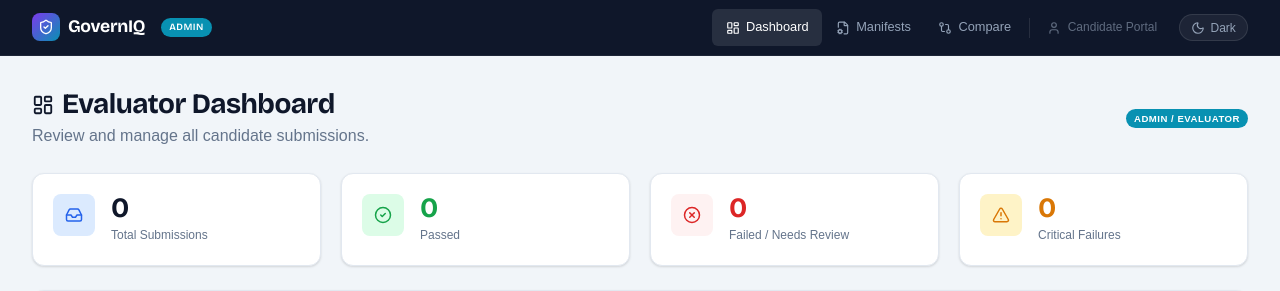
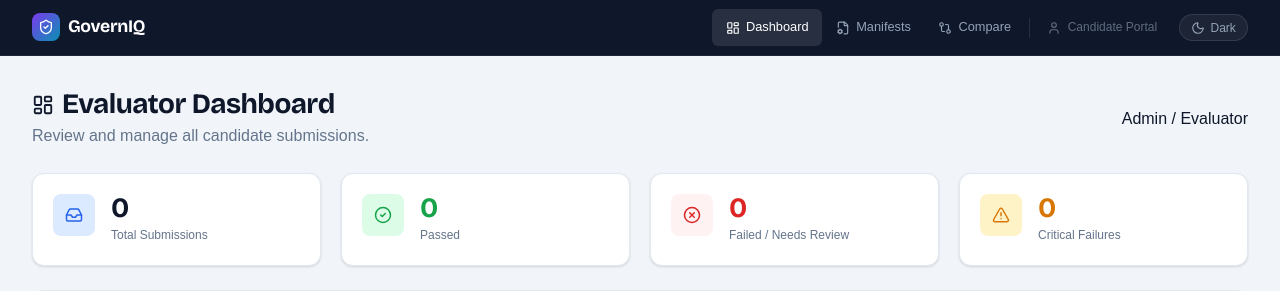
Before and after one commit to Lonewolf-coder/EvalAutomaton, a FastAPI app: page /admin/ in a window 1280 px wide. Shown: the top 291 px of the page. Run offline with FastAPI, Linux system fonts and the light colour scheme; some web fonts are replaced.

Commit message:
fix: remove portal badge pills from nav — don't match aesthetic

```diff
--- a/src/governiq/templates/base.html
+++ b/src/governiq/templates/base.html
@@ -177,10 +177,6 @@
         .topnav-links a:hover { color: var(--nav-active); background: rgba(255,255,255,0.06); }
         .topnav-links a.active { color: var(--nav-active); background: rgba(255,255,255,0.1); }
         .topnav-divider { width: 1px; height: 20px; background: rgba(255,255,255,0.1); margin: 0 .25rem; }
-
-        .portal-badge { font-size: .6rem; padding: 2px 8px; border-radius: 20px; font-weight: 600; text-transform: uppercase; letter-spacing: .5px; margin-left: .5rem; }
-        .portal-badge--admin     { background: var(--accent); color: #fff; }
-        .portal-badge--candidate { background: var(--primary); color: #fff; }
 
         /* ---- Theme Toggle ---- */
         .theme-toggle {
@@ -503,11 +499,6 @@
         <div class="topnav-brand">
             <div class="brand-icon"><i data-lucide="shield-check" style="width:16px;height:16px;"></i></div>
             GovernIQ
-            {% if portal == 'candidate' %}
-            <span class="portal-badge portal-badge--candidate" style="margin-left:.5rem;">Candidate</span>
-            {% elif portal == 'admin' %}
-            <span class="portal-badge portal-badge--admin" style="margin-left:.5rem;">Admin</span>
-            {% endif %}
         </div>
         <div class="topnav-links">
 
```
